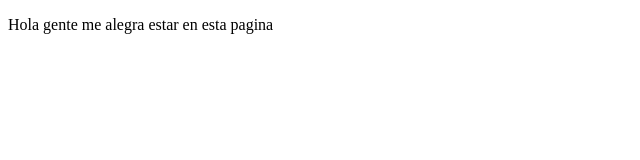
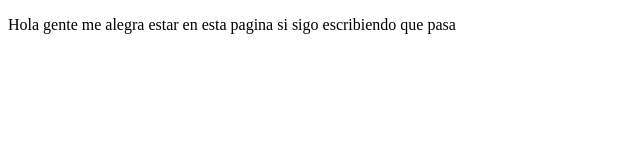
Before and after one commit to sonearvisuales/proyectodemoCurso, a plain HTML site: page index.html in a window 1280 px wide. Shown: the whole page, without its empty margins (0-640 px from the left). Drawn offline with Linux system fonts and the light colour scheme.

Commit message:
ahora sep cambios

```diff
--- a/index.html
+++ b/index.html
@@ -8,7 +8,7 @@
 </head>
 <body>
   <p>
-      Hola gente me alegra estar en esta pagina
+      Hola gente me alegra estar en esta pagina si sigo escribiendo que pasa
   </p>
 </body>
 </html>
```
